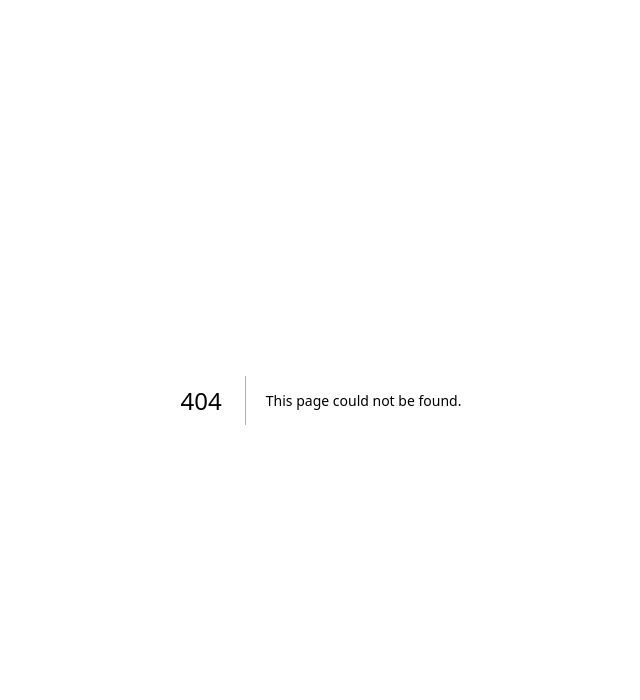
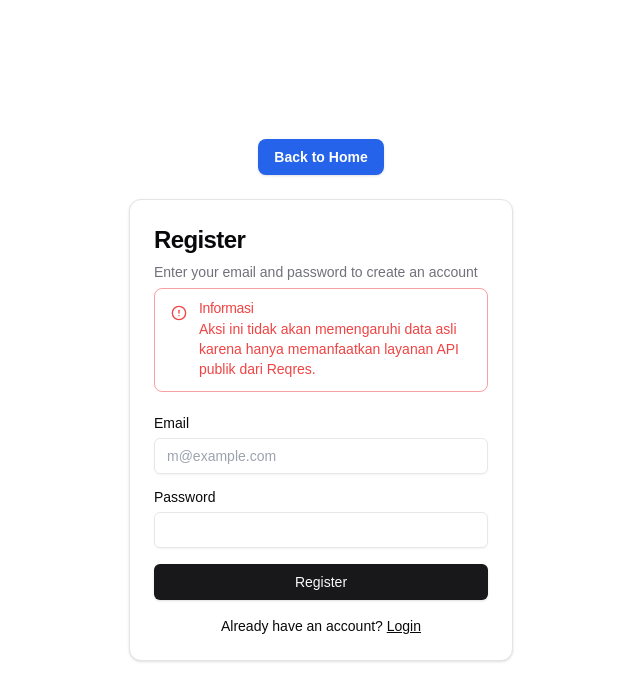
Before and after one commit to alifmaulidanar/take-home-test-andalan-software, a Next.js app: page /register in a window 1280 px wide. Before the commit this address had no page. Shown: the top 700 px of the page, without its empty margins (319-959 px from the left). Built offline with nearby package versions, Linux system fonts and the light colour scheme.

Commit message:
Created login and register page and added auth data lib

```diff
--- /dev/null
+++ b/src/app/(auth)/lib/data.ts
@@ -0,0 +1,38 @@
+import { ApiError, LoginResponse, RegisterResponse } from "@/types";
+
+// Function to register a user
+export async function registerUser(email: string, password: string): Promise<RegisterResponse | ApiError> {
+  const res = await fetch('https://reqres.in/api/register', {
+    method: 'POST',
+    headers: {
+      'Content-Type': 'application/json'
+    },
+    body: JSON.stringify({ email, password }),
+  });
+
+  if (!res.ok) {
+    throw new Error('Failed to register user');
+  }
+
+  const data = await res.json();
+  return data;
+}
+
+// Function to login a user
+export async function loginUser(email: string, password: string): Promise<LoginResponse | ApiError> {
+  const res = await fetch('https://reqres.in/api/login', {
+    method: 'POST',
+    headers: {
+      'Content-Type': 'application/json'
+    },
+    body: JSON.stringify({ email, password }),
+  });
+
+  if (!res.ok) {
+    throw new Error('Failed to login user');
+  }
+
+  const data = await res.json();
+  localStorage.setItem('token', data.token);
+  return data;
+}
--- /dev/null
+++ b/src/app/(auth)/login/page.tsx
@@ -0,0 +1,49 @@
+"use client";
+
+import { useState } from "react";
+import { loginUser } from "../lib/data";
+import { useRouter } from "next/navigation";
+import { LoginForm } from "@/components/customs/login-form";
+import BackHomeButton from "@/components/customs/buttons/back-home-button";
+
+const LoginPage = () => {
+  const [error, setError] = useState<string | null>(null);
+  const [isLoading, setIsLoading] = useState<boolean>(false);
+  const [successMessage, setSuccessMessage] = useState<string | null>(null);
+  const router = useRouter();
+
+  const handleLogin = async (email: string, password: string) => {
+    setIsLoading(true);
+    setError(null);
+    setSuccessMessage(null);
+
+    try {
+      const result = await loginUser(email, password);
+
+      if ('token' in result) {
+        setSuccessMessage("Login successful!");
+        setTimeout(() => {
+          router.push("/users");
+        }, 2000);
+      } else {
+        setError(result.error);
+      }
+    } catch (err) {
+      console.error(err)
+      setError('An error occurred during login');
+    } finally {
+      setIsLoading(false);
+    }
+  };
+
+  return (
+    <div className="grid h-screen w-full items-start justify-center px-4">
+      <div className="grid h-full items-end">
+        <BackHomeButton />
+      </div>
+      <LoginForm success={successMessage} onLogin={handleLogin} isLoading={isLoading} error={error} />
+    </div>
+  );
+};
+
+export default LoginPage;
--- /dev/null
+++ b/src/app/(auth)/register/page.tsx
@@ -0,0 +1,49 @@
+"use client";
+
+import { useState } from "react";
+import { registerUser } from "../lib/data";
+import { useRouter } from "next/navigation";
+import { RegisterForm } from "@/components/customs/register-form";
+import BackHomeButton from "@/components/customs/buttons/back-home-button";
+
+const RegisterPage = () => {
+  const [error, setError] = useState<string | null>(null);
+  const [isLoading, setIsLoading] = useState<boolean>(false);
+  const [successMessage, setSuccessMessage] = useState<string | null>(null);
+  const router = useRouter();
+
+  const handleRegister = async (email: string, password: string) => {
+    setIsLoading(true);
+    setError(null);
+    setSuccessMessage(null);
+
+    try {
+      const result = await registerUser(email, password);
+
+      if ('token' in result) {
+        setSuccessMessage("Registration successful! Redirecting to login...");
+        setTimeout(() => {
+          router.push("/login");
+        }, 2000);
+      } else {
+        setError(result.error);
+      }
+    } catch (err) {
+      console.error(err);
+      setError('An error occurred during registration');
+    } finally {
+      setIsLoading(false);
+    }
+  };
+
+  return (
+    <div className="grid h-screen w-full items-start justify-center px-4">
+      <div className="grid h-full items-end">
+        <BackHomeButton />
+      </div>
+      <RegisterForm success={successMessage} onRegister={handleRegister} isLoading={isLoading} error={error} />
+    </div>
+  );
+};
+
+export default RegisterPage;
```
